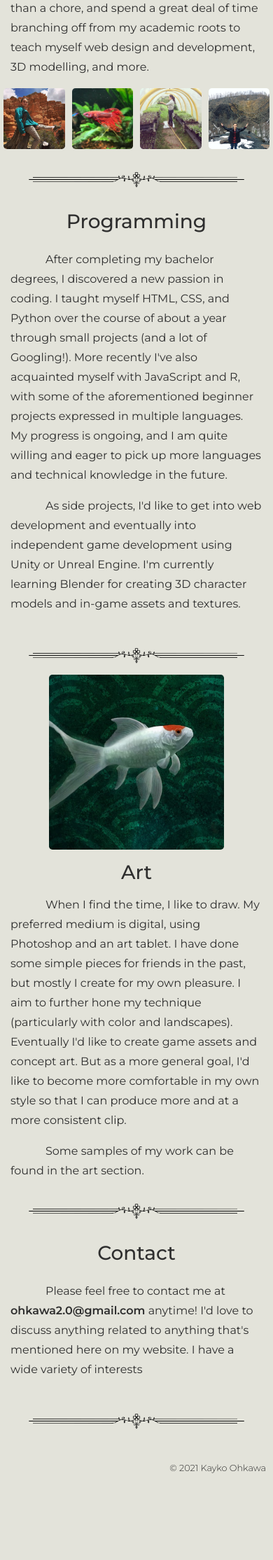
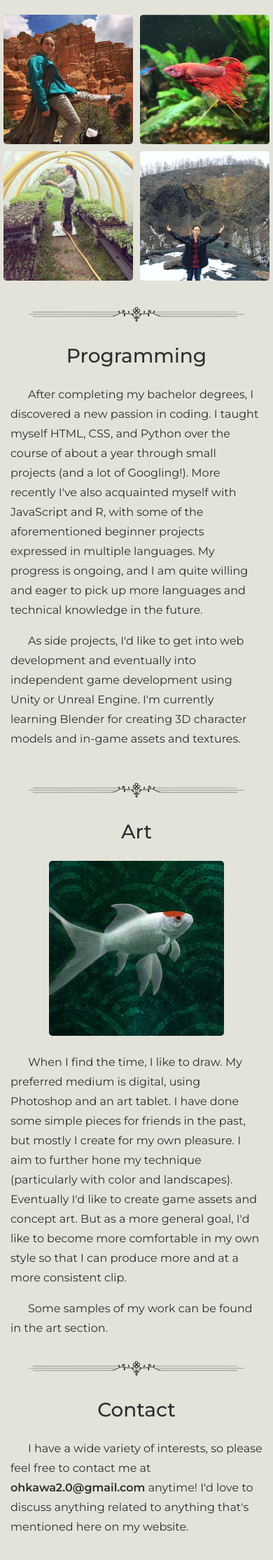
Before and after one commit to halfriver/Portfolio-Site, a Django app: page / in a window 390 px wide. Shown: the part 2400-4629 px from the top of the page at 70% size. Before the commit the page ends 4505 px from the top, so only its background shows below. Run offline with Django 3.2, Linux system fonts and the light colour scheme; some libraries are stand-ins or nearby versions.

Commit message:
mobile responsive

```diff
--- a/art/templates/gallery.html
+++ b/art/templates/gallery.html
@@ -22,10 +22,10 @@
   </ol>
   <div class="carousel-inner">
     <div class="carousel-item active">
-      <img class="large-banner" src="{% static 'media/da4.jpg' %}" alt="Banner 1">
+      <img class="large-banner" src="{% get_media_prefix %}img/CyborgBalloon_Banner_2560x1440.png" alt="Banner 1">
     </div>
     <div class="carousel-item">
-      <img class="large-banner" src="{% get_media_prefix %}img/CyborgBalloon_Banner_2560x1440.png" alt="Banner 2">
+      <img class="large-banner" src="{% static 'media/banner_test.png' %}" alt="Banner 2">
     </div>
     <div class="carousel-item">
       <img class="large-banner" src="{% static 'media/banner_test.png' %}" alt="Banner 3">
--- a/cv/templates/cv.html
+++ b/cv/templates/cv.html
@@ -160,14 +160,14 @@
       <a style="color:#adad9a; font-weight:bolder;" href="https://github.com/halfriver" target="_blank">(check out my <u>GitHub</u>!)</a>
       <br>Python (pandas, numpy, Django)
       <br>R
-      <br>SQL
       <br>HTML
       <br>CSS (Bootstrap)
       <br>JavaScript (jQuery)
+      <br>SQL
     </div>
     <div class="col-md-4 cv-body">
       <div class="cv-head">Data Analysis</div>
-      <br>Regression analysis
+      Regression analysis
       <br>Data visualization
       <br>Quantitative methods
       <br>Advanced data mining
--- a/myportsite/templates/myportsite/base.html
+++ b/myportsite/templates/myportsite/base.html
@@ -2,12 +2,14 @@
 
 <html>
   <head>
+    <meta content="width=device-width, initial-scale=1" name="viewport">
     {% load static %}
     <link rel="stylesheet" href="https://stackpath.bootstrapcdn.com/bootstrap/4.4.1/css/bootstrap.min.css" integrity="sha384-Vkoo8x4CGsO3+Hhxv8T/Q5PaXtkKtu6ug5TOeNV6gBiFeWPGFN9MuhOf23Q9Ifjh" crossorigin="anonymous">
     <link rel="stylesheet" href="https://cdnjs.cloudflare.com/ajax/libs/font-awesome/4.7.0/css/font-awesome.min.css">
     <link rel="preconnect" href="https://fonts.gstatic.com">
     <link rel="stylesheet" href="https://fonts.googleapis.com/css2?family=Montserrat:wght@100;200;300;400;500;600;700;800;900&family=Noto+Sans+JP:wght@100;300;400;500;700;900&display=swap">
     <link rel="stylesheet" type="text/css" href="{% static 'css/override.css' %}">
+    <link rel="stylesheet" type="text/css" href="{% static 'css/responsive.css' %}">
     <link rel="stylesheet" href="//code.jquery.com/ui/1.12.1/themes/base/jquery-ui.css">
     {% block styles %}{% endblock styles %}
     <script src="https://code.jquery.com/jquery-3.5.1.min.js" integrity="sha256-9/aliU8dGd2tb6OSsuzixeV4y/faTqgFtohetphbbj0=" crossorigin="anonymous"></script>
@@ -60,13 +62,13 @@
                 <i class="fa fa-icon">&#xf08c;</i>
               </a>
             </li>
-            <li class="nav-item">
+            <li class="nav-item" hidden>
               <a class="nav-link p-2" href="https://www.instagram.com/halfriver/" target="_blank">
                 <i class="fa fa-icon">&#xf16d;</i>
               </a>
             </li>
             <li id="darkmode" class="nav-item">
-              <label class="switch p-2" title="Dark Mode Toggle">
+              <label class="switch p-2" data-toggle="tooltip" data-html="true" data-placement="bottom" title="Dark Mode Coming Eventually">
                 <input type="checkbox"><span class="slider round"></span>
               </label>
             </li>
--- a/myportsite/templates/myportsite/home.html
+++ b/myportsite/templates/myportsite/home.html
@@ -11,7 +11,7 @@
 {% block nav-home %}active{% endblock %}
 {% block banner %}
 <div class="large-banner-container">
-  <img class="large-banner" src="{% static 'media/banner_test.png' %}">
+  <img class="large-banner" src="{% static 'media/IMG_3680.JPG' %}">
 </div>
 {% endblock banner %}
 
@@ -19,7 +19,7 @@
 <div class="large-banner-text row">
   <div class="col-12">
     <h1>I'm Kayko Ohkawa</h1>
-    <h2>Welcome to my site!</h2>
+    <h3>Aspiring Data Analyst</h3>
   </div>
 </div>
 {% endblock %}
@@ -27,11 +27,11 @@
 {% block content %}
 <div class="container" style="padding-top:20px;">
   <div class="row align-items-center">
+    <div class="col-12 section-head"><h4>About</h4></div>
     <div class="col-12 col-lg-4">
-      <img id="avatar" src="{% static 'media/christmasfish.png' %}">
+      <img id="avatar" src="{% static 'media/profile.png' %}">
     </div>
     <div class="col-12 col-lg-8">
-      <div class="section-head"><h4>About</h4></div>
       <div class="section-body">
         <p>I am a graduate student in the Quantitative Economics program at the University of Pittsburgh, and will be finishing my master's degree in April 2021. My capstone project will involve working with the Pittsburgh Penguins to model appropriate salaries for minor league hockey players.</p>
         <p>I graduated from the University of Pittsburgh in 2017 with bachelor's degrees in economics and geology. As an undergraduate, I studied abroad at Sophia University in Tokyo, Japan on a Nationality Room Scholarship and participated in research as a Pitt Honors College fellow.</p>
@@ -54,7 +54,7 @@
       </p>
       <p>I maintain three aquariums in my home, ranging from a 5 gallon inhabited by snails and a carnivorous pea puffer named Petunia to a 75 gallon filled with a lively community of pearl gourami, neon tetras, bristlenose pleco catfish, and a betta. </p>
       <p>In the end though, I consider continuing my education more of a hobby than a chore, and spend a great deal of time branching off from my academic roots to teach myself web design and development, 3D modelling, and more.</p>
-      <div class="row justify-content-center flex-nowrap">
+      <!-- <div class="row justify-content-center flex-nowrap">
         <div class="col-auto hobby-col">
           <img class="hobby-pic img-fluid" src="{% static 'media/razzledazzle.png' %}" title="Dixie National Forest">
         </div>
@@ -66,6 +66,20 @@
         </div>
         <div class="col-auto hobby-col">
           <img class="hobby-pic img-fluid" src="{% static 'media/syncline.jpeg' %}" title="Look at that syncline!">
+        </div>
+      </div> -->
+      <div id="hobby-collection" class="row justify-content-center">
+        <div class="col-md-3 col-6 hobby-col d-flex justify-content-center">
+          <img class="hobby-pic img-fluid" src="{% static 'media/razzledazzle.png' %}" data-toggle="tooltip" data-html="true" data-placement="bottom" title="<span class='hobby-tooltip'>Dixie National Forest</span>">
+        </div>
+        <div class="col-md-3 col-6 hobby-col d-flex justify-content-center">
+          <img class="hobby-pic img-fluid" src="{% static 'media/cinnabar.jpeg' %}" data-toggle="tooltip" data-html="true" data-placement="bottom" title="<span class='hobby-tooltip'>His name is Cinnabar</span>">
+        </div>
+        <div class="col-md-3 col-6 hobby-col d-flex justify-content-center">
+          <img class="hobby-pic img-fluid" src="{% static 'media/garden.jpeg' %}" data-toggle="tooltip" data-html="true" data-placement="bottom" title="<span class='hobby-tooltip'>Probably overwatering them</span>">
+        </div>
+        <div class="col-md-3 col-6 hobby-col d-flex justify-content-center">
+          <img class="hobby-pic img-fluid" src="{% static 'media/syncline.jpeg' %}" data-toggle="tooltip" data-html="true" data-placement="bottom" title="<span class='hobby-tooltip'>Look at that syncline!</span>">
         </div>
       </div>
     </div>
@@ -91,11 +105,11 @@
     <img class="divider" src="{% static 'media/divider.png' %}">
   </div>
   <div class="row align-items-center">
+    <div class="col-12 section-head"><h4>Art</h4></div>
     <div class="col-md-4 col-lg-3">
       <img id="art-pic" src="{% static 'media/defaultfish.png' %}">
     </div>
     <div class="col-md-8 col-lg-9">
-      <div class="section-head"><h4>Art</h4></div>
       <div class="section-body">
         <p>When I find the time, I like to draw. My preferred medium is digital, using Photoshop and an art tablet. I have done some simple pieces for friends in the past, but mostly I create for my own pleasure. I aim to further hone my technique (particularly with color and landscapes). Eventually I'd like to create game assets and concept art. But as a more general goal, I'd like to become more comfortable in my own style so that I can produce more and at a more consistent clip.</p>
         <p>Some samples of my work can be found in the <a href="{% url 'main_art' %}">art section</a>.</p>
@@ -109,10 +123,10 @@
   <div class="row">
     <div class="col-12 section-head"><h4>Contact</h4></div>
     <div class="col-12 section-body">
-      <p>Please feel free to contact me at
+      <p>I have a wide variety of interests, so please feel free to contact me at
         <b class="contact"><span>.</span><span>o</span><span>?</span><span>h</span><span>r</span><span>k</span><span>fg</span><span>a</span><span>k</span><span>w</span><span>p</span><span>a</span><span>s</span><span>2</span><span>l</span><span>.</span><span>g</span><span>0</span><span>m</span><span>@</span><span>@</span><span>g</span><span>x</span><span>m</span><span>i</span><span>a</span><span>e</span><span>i</span><span>d</span><span>l</span><span>l</span><span>.</span><span>w</span><span>c</span><span>m</span><span>o</span><span>z</span><span>m</span></b>
         anytime!
-        I'd love to discuss anything related to anything that's mentioned here on my website. I have a wide variety of interests
+        I'd love to discuss anything related to anything that's mentioned here on my website.
       </p>
     </div>
   </div>
--- a/static/css/contact.css
+++ b/static/css/contact.css
@@ -1,5 +1,5 @@
 .contact {
-  text-align: center;
+
 
 }
 .contact span:nth-child(2n + 1){
--- a/static/css/override.css
+++ b/static/css/override.css
@@ -78,7 +78,7 @@ b {
 .large-banner-container {
   position: absolute;
   width: 100%;
-  height: 500px;
+  /* height: 500px; */
 }
 
 .large-banner {
@@ -92,6 +92,7 @@ b {
   width: 100%;
   height: 420px;
   padding-top: 132px;
+  /* padding-bottom: 132px; */
   margin-bottom: 88px;
   position: relative;
   display: flex;
@@ -192,17 +193,12 @@ nav {
 }
 
 .hobby-col {
-  padding-right: 5px;
-  padding-left: 5px;
-  max-width: 25%;
+  padding: 5px;
 }
 
 .hobby-pic {
   border-radius: 0.3rem;
-  max-height: 250px;
-  width: auto;
-  /* max-width: 23%; */
-  height: auto;
+  max-height: 275px;
   transition: transform .2s;
 }
 
@@ -211,11 +207,16 @@ nav {
   box-shadow: 2px 3px 4px rgba(0, 0, 0, 0.45);
 }
 
+.hobby-tooltip {
+  font-size: 1rem;
+}
+
 #art-pic {
   border-radius: 0.3rem;
   display: block;
   margin-left: auto;
   margin-right: auto;
+  margin-bottom: 1.5rem;
   max-width: 100%;
   max-height: 250px;
   transition: transform .2s;
--- /dev/null
+++ b/static/css/responsive.css
@@ -0,0 +1,18 @@
+/* For mobile responsiveness */
+@media only screen and (max-width: 768px) {
+  .navbar-toggler {
+    margin-right: 20px;
+  }
+  #logo {
+    margin-left: 20px;
+  }
+  .col-auto {
+    width: 50%;
+  }
+  .hobby-pic {
+    width: 100%;
+  }
+  .section-body p {
+    text-indent: 25px;
+  }
+}
--- a/static/js/base.js
+++ b/static/js/base.js
@@ -34,7 +34,11 @@ $(document).ready(function() {
     else {
       $('nav').css('background-color', 'rgba(0, 0, 0, 1)');
     }
-  })
+  });
+
+  $(function () {
+    $('[data-toggle="tooltip"]').tooltip()
+  });
 
   $('.foot span').text(new Date().getFullYear());
 });
--- a/static/js/home.js
+++ b/static/js/home.js
@@ -1,4 +1,5 @@
 $(document).ready(function() {
+  var w = window.innerWidth;
   var m = new Date().getMonth();
   var d = new Date().getDate();
   if (m == 2 && d == 27) {
```
Also changed, not shown: media/img/ArishokandEliri.png (added), media/img/serilon1sq.png (added), static/media/albusbelly.jpeg (deleted), static/media/cathy.jpg (deleted), static/media/da4.jpg (deleted), 2 other files.
